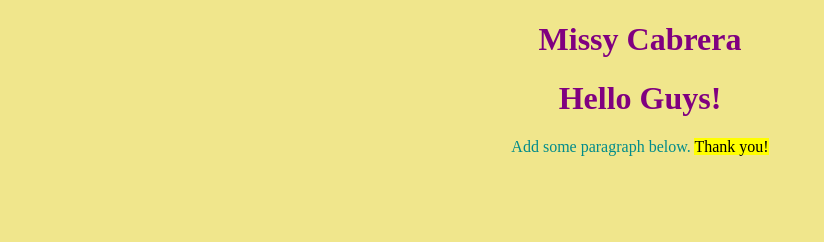
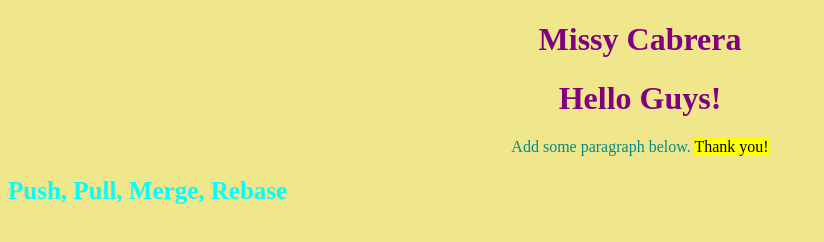
Before and after one commit to prncss130917/Missy, a plain HTML site: page index.html in a window 1280 px wide. Shown: the whole page, without its empty margins (0-824 px from the left). Drawn offline with Linux system fonts and the light colour scheme.

Commit message:
added h2

```diff
--- a/index.html
+++ b/index.html
@@ -11,5 +11,7 @@
         <h1> Missy Cabrera</h1>
         <h1> Hello Guys!</h1>
     <p> Add some paragraph below. <mark>Thank you!</mark></p>
+
+    <h2>Push, Pull, Merge, Rebase</h2>
     </body>
 </html>
--- a/stylesheet.css
+++ b/stylesheet.css
@@ -4,3 +4,8 @@ h1 { color: purple;
 
 p{ color: darkcyan;
   text-align: center;}
+
+h2 {
+     color:aqua;
+     font-size:25px;
+}
```
